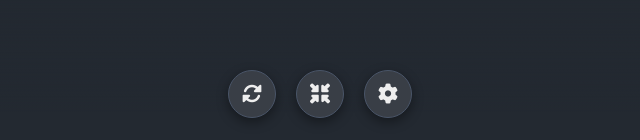
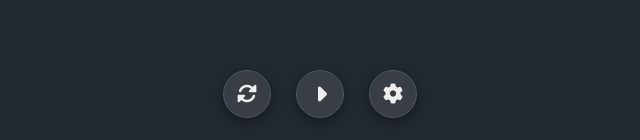
Before and after one commit to DongInSong/HoloAlarm, an Electron app: page src/renderer/index.html in a window 1280 px wide. Both pictures are taken after a click on the button 640 px from the left and 751 px from the top of the page. Shown: the part 657-797 px from the top of the page, 320-960 px from the left. Drawn offline with nearby package versions, Linux system fonts and the light colour scheme.

Commit message:
[fix] UI details

```diff
--- a/src/renderer/index.html
+++ b/src/renderer/index.html
@@ -45,7 +45,7 @@
     <div class="button-container">
       <div class="right-buttons">
         <button class="reload" id="refresh-btn"><i class="fas fa-sync-alt"></i></button>
-        <button class="reload" id="action-btn" states="close"><i class="fas fa-compress-arrows-alt"></i></button>
+        <button class="holo" id="action-btn" states="close"><i class="fas fa-compress-arrows-alt"></i></button>
         <button class="settings" id="settings-btn"><i class="fas fa-cog"></i></button>
       </div>
     </div>
--- a/src/renderer/renderer.js
+++ b/src/renderer/renderer.js
@@ -53,14 +53,19 @@ refreshBtn.addEventListener("click", () => {
 actionBtn.addEventListener("click", () => {
   const currentState = actionBtn.getAttribute("states");
 
-  if (currentState === "close") {
-    const allDetails = document.querySelectorAll("details");
-    allDetails.forEach((detail) => {
+  if (currentState === "scrollUp") {
+    scrollUp();
+  } else if (currentState === "close") {
+    document.querySelectorAll("details").forEach((detail) => {
       detail.removeAttribute("open");
     });
-  } else {
-    scrollUp();
+  } else if (currentState === "openAll") {
+    document.querySelectorAll("details:not(.disabled-details)").forEach((detail) => {
+      detail.setAttribute("open", true);
+    });
   }
+  // After action, immediately update the button state
+  updateActionBtnState();
 });
 
 checkForUpdateBtn.addEventListener("click", (event) => {
@@ -184,23 +189,37 @@ launchAtStartupSwitch.addEventListener("change", () => {
   startupOptions.disabled = !launchAtStartupSwitch.checked;
 });
 
-window.onscroll = function () {
+function areAllDetailsClosed() {
+  // disabled details are not considered for this logic
+  const details = document.querySelectorAll("details:not(.disabled-details)");
+  return ![...details].some(d => d.hasAttribute("open"));
+}
+
+function updateActionBtnState() {
   const icon = actionBtn.querySelector("i");
-  if (document.documentElement.scrollTop || document.body.scrollTop > 20) {
-    // Add a small buffer
+  const isScrolled = document.documentElement.scrollTop || document.body.scrollTop > 20;
+
+  if (isScrolled) {
     actionBtn.setAttribute("states", "scrollUp");
-    if (icon) {
-      icon.classList.remove("fa-compress-arrows-alt");
-      icon.classList.add("fa-arrow-up");
-    }
+    icon.className = "fas fa-arrow-up";
+    icon.style.transform = "";
+    icon.style.fontSize = "16px";
   } else {
-    actionBtn.setAttribute("states", "close");
-    if (icon) {
-      icon.classList.remove("fa-arrow-up");
-      icon.classList.add("fa-compress-arrows-alt");
+    if (areAllDetailsClosed()) {
+      actionBtn.setAttribute("states", "openAll");
+      icon.className = "fa-solid fa-caret-up";
+      icon.style.transform = "rotate(90deg)";
+      icon.style.fontSize = "24px";
+    } else {
+      actionBtn.setAttribute("states", "close");
+      icon.className = "fas fa-compress-arrows-alt";
+      icon.style.transform = "";
+      icon.style.fontSize = "16px";
     }
   }
-};
+}
+
+window.onscroll = updateActionBtnState;
 
 // --- IPC Renderers ---
 window.ipcRender.receive("setting:load", (data) => {
@@ -847,6 +866,13 @@ document.addEventListener("DOMContentLoaded", () => {
 });
 
 function setupEventListeners() {
+  // Listen for details toggle events to update the action button
+  document.body.addEventListener("toggle", (event) => {
+    if (event.target.tagName === "DETAILS") {
+      updateActionBtnState();
+    }
+  }, true); // Use capture phase to ensure it fires
+
   // Attach to the body for more robust event handling
   document.body.addEventListener("click", (event) => {
     const target = event.target;
--- a/src/renderer/styles.css
+++ b/src/renderer/styles.css
@@ -88,10 +88,10 @@ main {
 
 .right-buttons {
   display: flex;
-  gap: 20px; /* Space between right-side buttons */
+  gap: 25px; /* Space between right-side buttons */
 }
 
-.settings, .reload {
+.settings, .reload, .holo {
   pointer-events: auto; /* Enable clicks on buttons */
   width: 48px;
   height: 48px;
@@ -107,7 +107,7 @@ main {
   margin-bottom: 10px;
 }
 
-.settings:hover, .reload:hover {
+.settings:hover, .reload:hover, .holo:hover {
   transform: translateY(-2px);
 }
 
```
